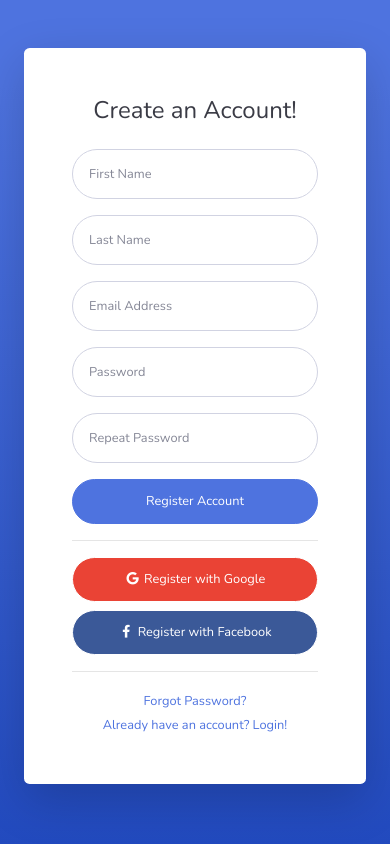
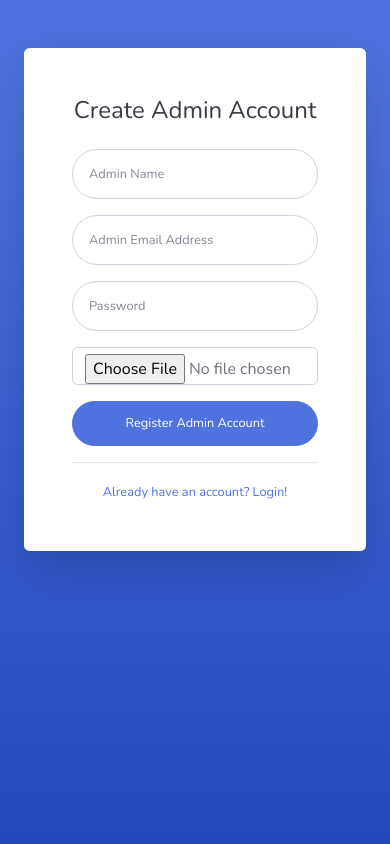
Before and after one commit to AnantaTP/PenyewaanMobil-Proyek-Informatika, a PHP site: page /register.php in a window 390 px wide. Run offline with PHP 8.4, Linux system fonts and the light colour scheme.

Commit message:
edit Register

```diff
--- a/Src/Index_Admin/pengecekan.php
+++ b/Src/Index_Admin/pengecekan.php
@@ -191,5 +191,7 @@ if (isset($_POST['add_maintenance'])) {
 </div>
 <!-- /.container-fluid -->
 
+
+
 </div>
 <!-- End of Main Content -->
--- a/Src/Index_Admin/register.php
+++ b/Src/Index_Admin/register.php
@@ -1,76 +1,126 @@
+<?php
+// Include config.php untuk koneksi database
+include 'config.php';
+
+// Proses data saat form disubmit
+if ($_SERVER['REQUEST_METHOD'] === 'POST') {
+    $admin_name = $_POST['admin_name'];
+    $admin_email = $_POST['admin_email'];
+    $admin_password = $_POST['admin_password'];
+    $image = $_FILES['image'];
+
+    // Validasi input
+    if (empty($admin_name) || empty($admin_email) || empty($admin_password)) {
+        $error = "All fields are required!";
+    } elseif (!filter_var($admin_email, FILTER_VALIDATE_EMAIL)) {
+        $error = "Invalid email format!";
+    } elseif (!empty($image['name']) && $image['error'] === 0) {
+        // Validasi unggahan gambar
+        $allowed_types = ['image/jpeg', 'image/png', 'image/gif'];
+        if (!in_array($image['type'], $allowed_types)) {
+            $error = "Invalid image format! Only JPG, PNG, and GIF are allowed.";
+        } elseif ($image['size'] > 2 * 1024 * 1024) { // Maksimum 2MB
+            $error = "Image size exceeds 2MB!";
+        } else {
+            // Pindahkan gambar ke folder uploads/admin/
+            $upload_dir = 'uploads/admin/';
+            if (!is_dir($upload_dir)) {
+                mkdir($upload_dir, 0777, true); // Buat folder jika belum ada
+            }
+            $image_path = $upload_dir . time() . '_' . basename($image['name']);
+            if (!move_uploaded_file($image['tmp_name'], $image_path)) {
+                $error = "Failed to upload image.";
+            }
+        }
+    }
+
+    if (!isset($error)) {
+        // Insert data ke database (tanpa hashing password)
+        $sql = "INSERT INTO admin (admin_name, admin_email, admin_password, image)
+                VALUES (?, ?, ?, ?)";
+        $stmt = $conn->prepare($sql);
+        $stmt->bind_param("ssss", $admin_name, $admin_email, $admin_password, $image_path);
+
+        if ($stmt->execute()) {
+            $success = "Admin account created successfully! Please login.";
+        } else {
+            $error = "Error: " . $stmt->error;
+        }
+
+        $stmt->close();
+    }
+}
+?>
+
 <!DOCTYPE html>
 <html lang="en">
 
 <head>
-
     <meta charset="utf-8">
     <meta http-equiv="X-UA-Compatible" content="IE=edge">
     <meta name="viewport" content="width=device-width, initial-scale=1, shrink-to-fit=no">
     <meta name="description" content="">
     <meta name="author" content="">
 
-  <title>SB Admin 2 - Register</title>
+    <title>Register Admin - AutoHub</title>
 
     <!-- Custom fonts for this template-->
     <link href="vendor/fontawesome-free/css/all.min.css" rel="stylesheet" type="text/css">
-  <link href="https://fonts.googleapis.com/css?family=Nunito:200,200i,300,300i,400,400i,600,600i,700,700i,800,800i,900,900i" rel="stylesheet">
+    <link href="https://fonts.googleapis.com/css?family=Nunito:200,200i,300,300i,400,400i,600,600i,700,700i,800,800i,900,900i"
+        rel="stylesheet">
 
     <!-- Custom styles for this template-->
     <link href="css/sb-admin-2.min.css" rel="stylesheet">
-
 </head>
 
 <body class="bg-gradient-primary">
-
     <div class="container">
-
         <div class="card o-hidden border-0 shadow-lg my-5">
             <div class="card-body p-0">
-        <!-- Nested Row within Card Body -->
                 <div class="row">
-          <div class="col-lg-5 d-none d-lg-block bg-register-image"></div>
+                    <!-- Sisi gambar -->
+                    <div class="col-lg-5 d-none d-lg-block">
+                        <img src="img/f.png" alt="Admin Registration" class="img-fluid"
+                            style="height: 100%; object-fit: cover;">
+                    </div>
+
+                    <!-- Sisi form -->
                     <div class="col-lg-7">
                         <div class="p-5">
                             <div class="text-center">
-                <h1 class="h4 text-gray-900 mb-4">Create an Account!</h1>
+                                <h1 class="h4 text-gray-900 mb-4">Create Admin Account</h1>
                             </div>
-              <form class="user">
-                <div class="form-group row">
-                  <div class="col-sm-6 mb-3 mb-sm-0">
-                    <input type="text" class="form-control form-control-user" id="exampleFirstName" placeholder="First Name">
-                  </div>
-                  <div class="col-sm-6">
-                    <input type="text" class="form-control form-control-user" id="exampleLastName" placeholder="Last Name">
-                  </div>
+
+                            <!-- Tampilkan pesan error atau sukses -->
+                            <?php if (!empty($error)): ?>
+                            <div class="alert alert-danger"><?php echo $error; ?></div>
+                            <?php elseif (!empty($success)): ?>
+                            <div class="alert alert-success"><?php echo $success; ?></div>
+                            <?php endif; ?>
+
+                            <form class="user" method="POST" action="" enctype="multipart/form-data">
+                                <div class="form-group">
+                                    <input type="text" class="form-control form-control-user" name="admin_name"
+                                        placeholder="Admin Name" required>
                                 </div>
                                 <div class="form-group">
-                  <input type="email" class="form-control form-control-user" id="exampleInputEmail" placeholder="Email Address">
+                                    <input type="email" class="form-control form-control-user" name="admin_email"
+                                        placeholder="Admin Email Address" required>
                                 </div>
-                <div class="form-group row">
-                  <div class="col-sm-6 mb-3 mb-sm-0">
-                    <input type="password" class="form-control form-control-user" id="exampleInputPassword" placeholder="Password">
+                                <div class="form-group">
+                                    <input type="password" class="form-control form-control-user" name="admin_password"
+                                        placeholder="Password" required>
                                 </div>
-                  <div class="col-sm-6">
-                    <input type="password" class="form-control form-control-user" id="exampleRepeatPassword" placeholder="Repeat Password">
+                                <div class="form-group">
+                                    <input type="file" class="form-control" name="image" accept="image/*" required>
                                 </div>
-                </div>
-                <a href="login.html" class="btn btn-primary btn-user btn-block">
-                  Register Account
-                </a>
-                <hr>
-                <a href="index.html" class="btn btn-google btn-user btn-block">
-                  <i class="fab fa-google fa-fw"></i> Register with Google
-                </a>
-                <a href="index.html" class="btn btn-facebook btn-user btn-block">
-                  <i class="fab fa-facebook-f fa-fw"></i> Register with Facebook
-                </a>
+                                <button type="submit" class="btn btn-primary btn-user btn-block">Register Admin Account</button>
                             </form>
+
                             <hr>
                             <div class="text-center">
-                <a class="small" href="forgot-password.html">Forgot Password?</a>
+                                <a class="small" href="login.php">Already have an account? Login!</a>
                             </div>
-              <div class="text-center">
-                <a class="small" href="login.html">Already have an account? Login!</a>
                         </div>
                     </div>
                 </div>
@@ -78,18 +128,11 @@
         </div>
     </div>
 
-  </div>
-
     <!-- Bootstrap core JavaScript-->
     <script src="vendor/jquery/jquery.min.js"></script>
     <script src="vendor/bootstrap/js/bootstrap.bundle.min.js"></script>
-
-  <!-- Core plugin JavaScript-->
     <script src="vendor/jquery-easing/jquery.easing.min.js"></script>
-
-  <!-- Custom scripts for all pages-->
     <script src="js/sb-admin-2.min.js"></script>
-
 </body>
 
 </html>
```
Also changed, not shown: Src/Index_Admin/login.php (+35 -19 lines), Src/Index_Online/check-out.php (+21 -0 lines), Src/Index_Admin/img/f.png (added), Src/Index_Admin/uploads/1732896422_IMG-20241005-WA0011.jpg (added), Src/Index_Admin/uploads/admin/1732897350_IMG-20241005-WA0004.jpg (added), Src/Index_Admin/uploads/admin/1732898303_IMG-20241005-WA0004.jpg (added), Src/Index_Admin/uploads/admin/1732899278_IMG-20241005-WA0011.jpg (added). Lines whose indentation alone changed are shown as unchanged.
